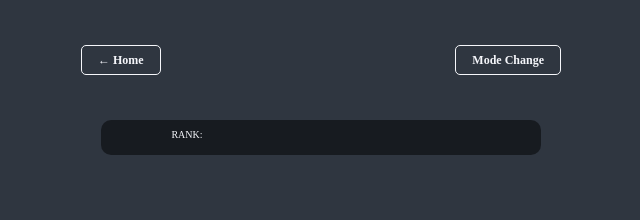
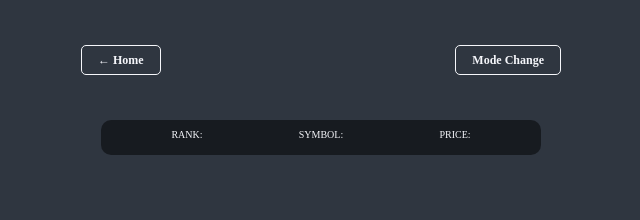
Before and after one commit to naraeseoWeb/coin-tracker, a React (Create React App) app: page /1 in a window 1280 px wide. Shown: the top 220 px of the page, without its empty margins (319-959 px from the left). Built offline with nearby package versions, Linux system fonts and the light colour scheme; no server answers; the HTML template or start-up script is replaced by a standard one.

Commit message:
FEAT: tickers 데이터 연동 완료

```diff
--- a/src/routes/Coin.tsx
+++ b/src/routes/Coin.tsx
@@ -2,7 +2,7 @@ import { Helmet } from 'react-helmet';
 import { useQuery } from 'react-query';
 import { Link, useLocation, useParams } from 'react-router-dom';
 import styled from 'styled-components';
-import { fetchCoinInfo } from './api';
+import { fetchCoinInfo, fetchCoinTickers } from './api';
 
 const Container = styled.div`
   padding: 0 20px;
@@ -78,18 +78,82 @@ interface RouteParams {
   coinId: string;
 }
 
-interface InfoData {}
+interface InfoData {
+  id: string;
+  name: string;
+  symbol: string;
+  rank: number;
+  is_new: boolean;
+  is_active: boolean;
+  type: string;
+  logo: string;
+  tags: [];
+  team: [];
+  description: string;
+  message: string;
+  open_source: boolean;
+  started_at: string;
+  development_status: string;
+  hardware_wallet: boolean;
+  proof_type: string;
+  org_structure: string;
+  hash_algorithm: string;
+  links: [];
+  links_extended: [];
+  whitepaper: [];
+  first_data_at: string;
+  last_data_at: string;
+}
+
+interface TickersData {
+  id: string;
+  name: string;
+  symbol: string;
+  rank: number;
+  circulating_supply: number;
+  total_supply: number;
+  max_supply: number;
+  beta_value: number;
+  first_data_at: string;
+  last_updated: string;
+  quotes: {
+    USD: {
+      price: number;
+      volume_24h: number;
+      volume_24h_change_24h: number;
+      market_cap: number;
+      market_cap_change_24h: number;
+      percent_change_15m: number;
+      percent_change_30m: number;
+      percent_change_1h: number;
+      percent_change_6h: number;
+      percent_change_12h: number;
+      percent_change_24h: number;
+      percent_change_7d: number;
+      percent_change_30d: number;
+      percent_change_1y: number;
+      ath_price: number;
+      ath_date: string;
+      percent_from_price_ath: number;
+    };
+  };
+}
 
 const Coin = () => {
   const { coinId } = useParams<RouteParams>();
   const { state } = useLocation<RouteState>();
 
-  const { isLoading, data } = useQuery<InfoData>(['info', coinId], () =>
-    fetchCoinInfo(coinId!)
+  const { isLoading: infoLoading, data: infoData } = useQuery<InfoData>(
+    ['info', coinId],
+    () => fetchCoinInfo(coinId!)
   );
 
-  console.log(isLoading);
-  console.log(data);
+  const { isLoading: tickersLoading, data: tickersData } =
+    useQuery<TickersData>(['ticker', coinId], () => fetchCoinTickers(coinId!), {
+      refetchInterval: 100000,
+    });
+
+  const loading = infoLoading || tickersLoading;
 
   return (
     <Container>
@@ -103,14 +167,22 @@ const Coin = () => {
         <Title>{state?.name}</Title>
         <ThemeBtn>Mode Change</ThemeBtn>
       </Header>
-      {isLoading ? (
+      {loading ? (
         <Loader>Loading...</Loader>
       ) : (
         <>
           <Overview>
             <OverviewItem>
               <span>Rank: </span>
-              <span></span>
+              <span>{infoData?.rank}</span>
+            </OverviewItem>
+            <OverviewItem>
+              <span>Symbol: </span>
+              <span>{infoData?.symbol}</span>
+            </OverviewItem>
+            <OverviewItem>
+              <span>Price: </span>
+              <span>{tickersData?.quotes.USD.price.toFixed(2)}</span>
             </OverviewItem>
           </Overview>
         </>
--- a/src/routes/api.ts
+++ b/src/routes/api.ts
@@ -9,3 +9,9 @@ export function fetchCoinInfo(coinId: string) {
     response.json()
   );
 }
+
+export function fetchCoinTickers(coinId: string) {
+  return fetch(`${BASE_URL}/tickers/${coinId}`).then((response) =>
+    response.json()
+  );
+}
```
